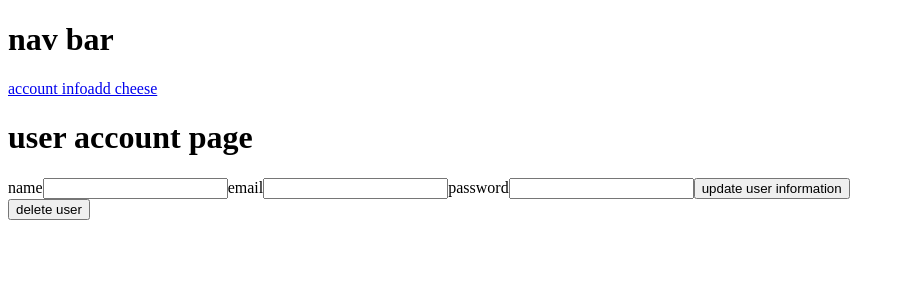
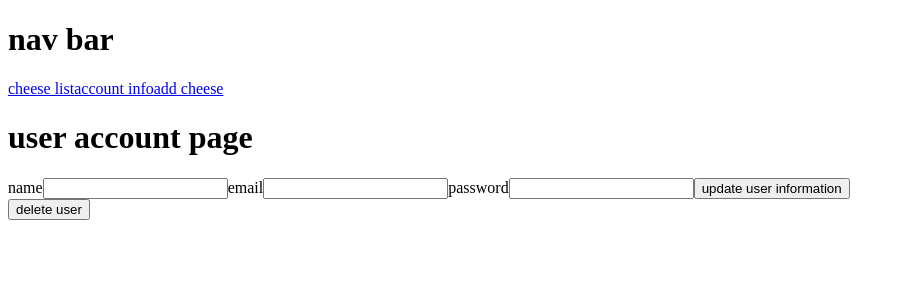
Before and after one commit to ronniegross/projectThree, a React (Create React App) app in the folder client/: page /1 in a window 1280 px wide. Shown: the top 300 px of the page, without its empty margins (0-905 px from the left). Built offline with nearby package versions, Linux system fonts and the light colour scheme; no server answers.

Commit message:
created functional nav bar

```diff
--- a/client/src/App.js
+++ b/client/src/App.js
@@ -18,7 +18,7 @@ export default class App extends Component {
         return (
             <Router>
                 <div>
-                    <NavBar></NavBar>
+                    {/* <NavBar></NavBar> */}
                     <Switch>
                         <Route exact path="/" component={CreateAccount} />
                         <Route exact path="/:userId" component={UserAccount} />
--- a/client/src/components/NavBar.js
+++ b/client/src/components/NavBar.js
@@ -6,14 +6,13 @@ import { Redirect, Link } from 'react-router-dom'
 
 class NavBar extends Component {
     render() {
-        // console.log(this.props)
+        console.log(this.props)
         return(
             <div>
                 <h1>nav bar</h1>
-                {/* <Link to={`${this.promsuserId}/cheeses`}>cheese list</Link> */}
-                {/* <Link to={`${this.props.user.id}/cheeses`}>cheese list</Link> */}
-                <Link to="/:id">account info</Link>
-                <Link to="/:userId/cheeses">add cheese</Link>
+                <Link to={`${this.props.userId}/cheeses`}>cheese list</Link>
+                <Link to={`/${this.props.userId}`}>account info</Link>
+                <Link to={`/${this.props.userId}/cheeses`}>add cheese</Link>
             </div>
         )
     }
--- a/client/src/components/UserAccount.js
+++ b/client/src/components/UserAccount.js
@@ -63,7 +63,9 @@ export default class UserAccount extends Component {
         }
         return (
             <div>
-                {/* <NavBar /> */}
+                <NavBar
+                    userId={this.props.match.params.userId}
+                />
                 <h1>user account page</h1>
                 <form onSubmit={this.handleUpdate}>
                     <label htmlFor="name">name</label>
```
